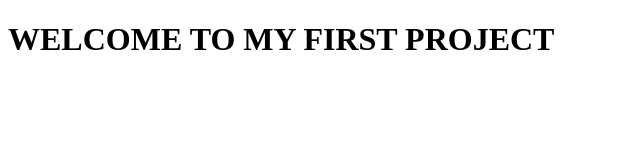
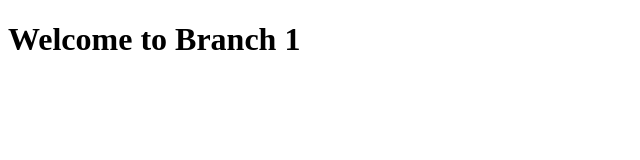
Before and after one commit to Naveenkarthik2809/Intern_project1, a plain HTML site: page project_1/index_1.html in a window 1280 px wide. Shown: the whole page, without its empty margins (0-640 px from the left). Drawn offline with Linux system fonts and the light colour scheme.

Commit message:
Added a new file in branch1

```diff
--- a/index.html
+++ b/project_1/index_1.html
@@ -2,10 +2,11 @@
 <html lang="en">
 <head>
     <meta charset="UTF-8">
+    <meta http-equiv="X-UA-Compatible" content="IE=edge">
     <meta name="viewport" content="width=device-width, initial-scale=1.0">
     <title>Document</title>
 </head>
 <body>
-    <h1>WELCOME TO MY FIRST PROJECT</h1>
+    <h1>Welcome to Branch 1</h1>
 </body>
 </html>
```
